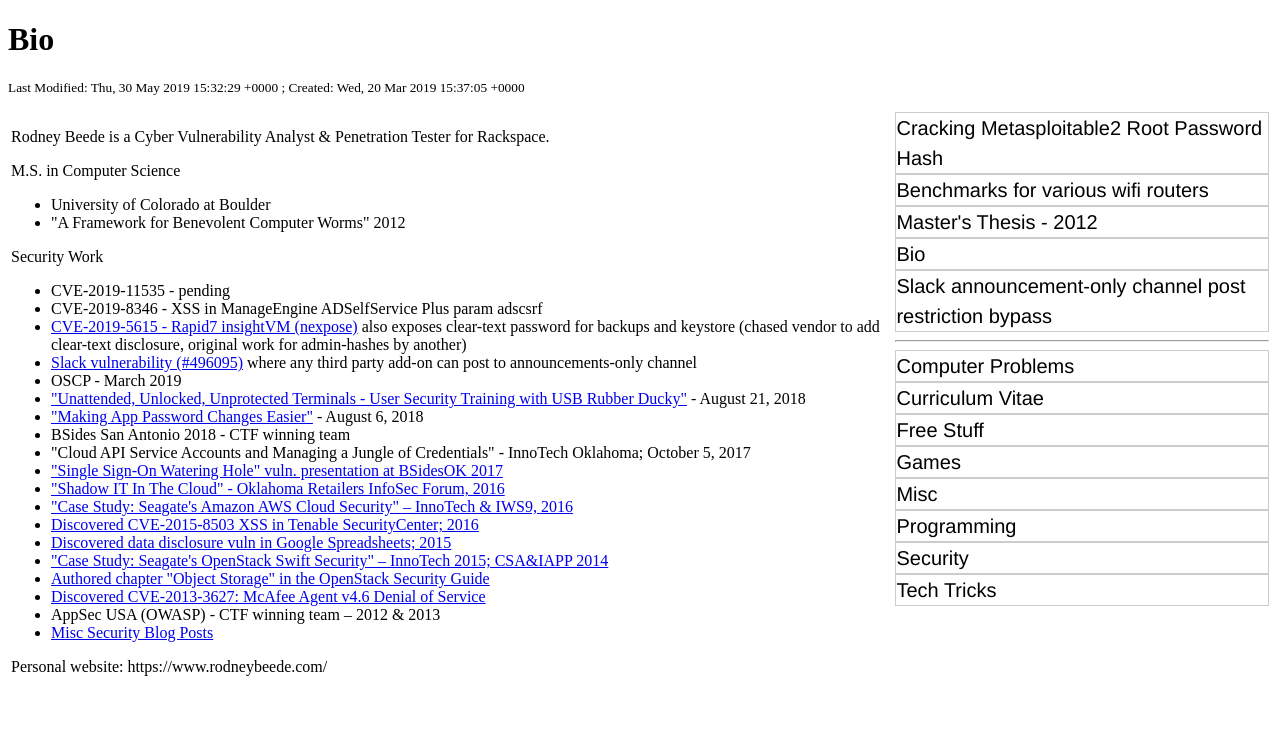
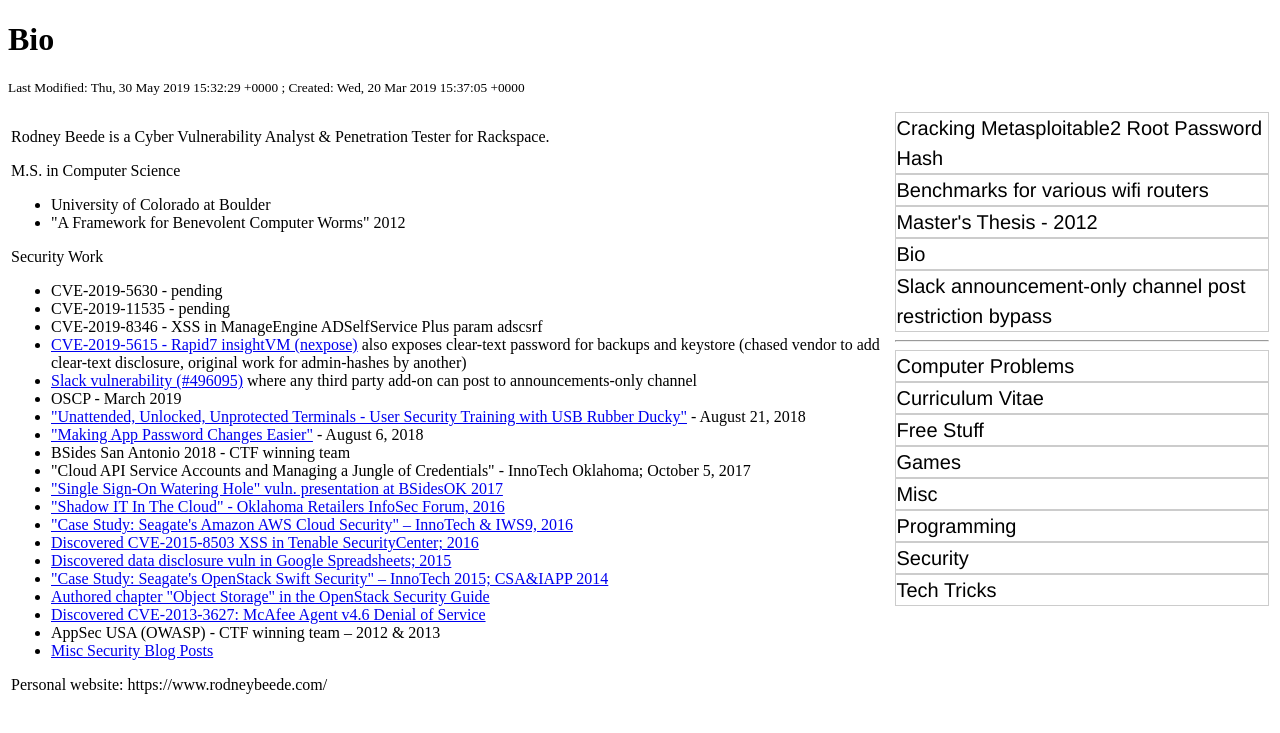
Before and after one commit to rbeede/rbeede.github.io, a Jekyll site: the page built from _posts/2019-04-16-bio.html, in a window 1280 px wide. Shown: the top 733 px of the page. Built offline with Jekyll 4.4.1, drawn with Linux system fonts in a browser that asks for light colours.

Commit message:
Added pending status for CVE-2019-5630
Still awaiting vendor to complete remediation.

```diff
--- a/_posts/2019-04-16-bio.html
+++ b/_posts/2019-04-16-bio.html
@@ -21,6 +21,7 @@
 
 <ul>
 <!-- <li>CVE- - pending</li> -->
+<li>CVE-2019-5630 - pending</li>
 <li>CVE-2019-11535 - pending</li>
 <li>CVE-2019-8346 - XSS in ManageEngine ADSelfService Plus param adscsrf</li>
 <li><a href="/security/cve-2019-5615-rapid7-clear-text-password-exposure.html">CVE-2019-5615 - Rapid7 insightVM (nexpose)</a> also exposes clear-text password for backups and keystore (chased vendor to add clear-text disclosure, original work for admin-hashes by another)</li>
```
